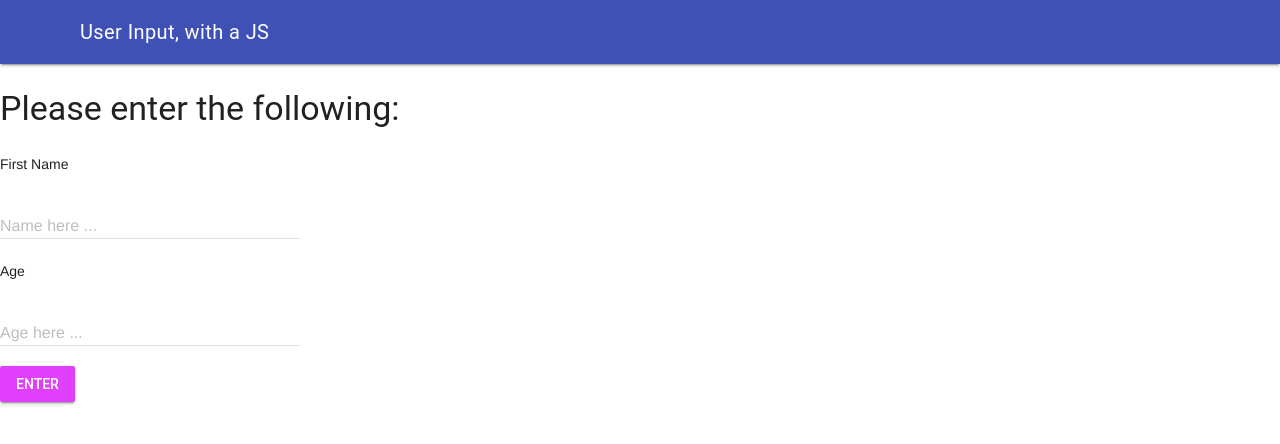
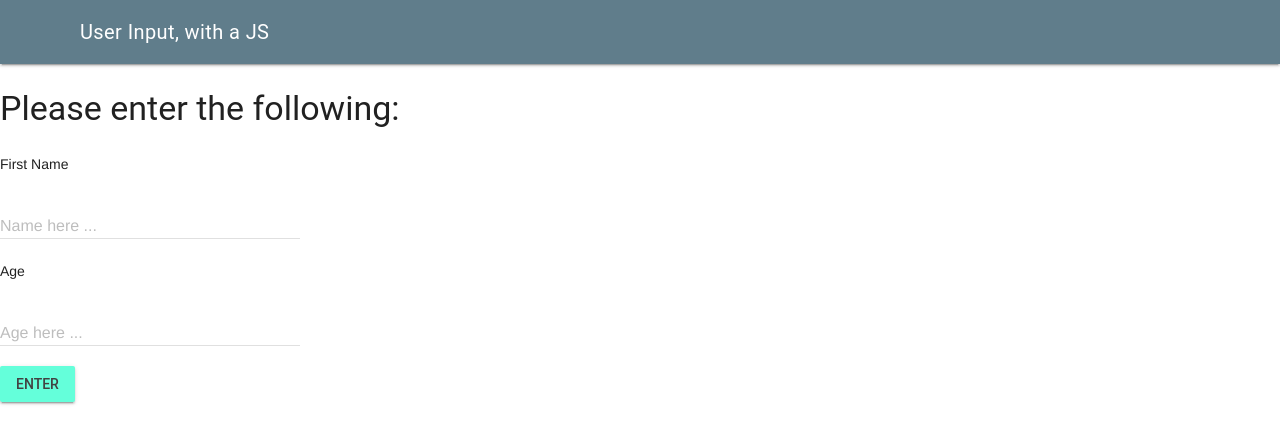
Before and after one commit to MTHS-ICS2O-2-2022/ICSO-Unit-2-03-Lucas-Osmond, a plain HTML site: page index.html in a window 1280 px wide. Drawn offline with nearby package versions, Linux system fonts and the light colour scheme.

Commit message:
added getmdl

```diff
--- a/index.html
+++ b/index.html
@@ -11,7 +11,7 @@
     <link rel="icon" type="image/png" sizes="16x16" href="favicon-16x16.png" />
     <link rel="manifest" href="site.webmanifest" />
     <link rel="stylesheet" href="https://fonts.googleapis.com/icon?family=Material+Icons" />
-    <link rel="stylesheet" href="https://code.getmdl.io/1.3.0/material.indigo-purple.min.css" />
+    <link rel="stylesheet" href="https://code.getmdl.io/1.3.0/material.blue_grey-teal.min.css" />
     <link rel="stylesheet" href="./css/style.css">
     <title>User Input, with a JS</title>
   </head>
```
